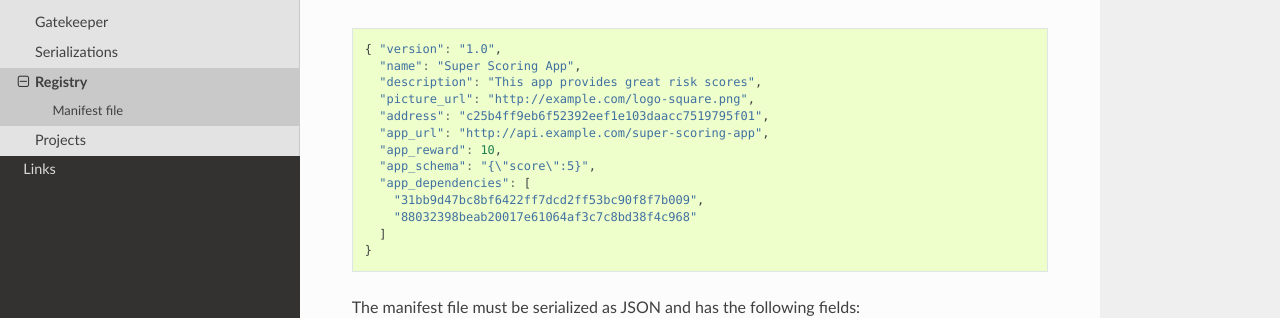
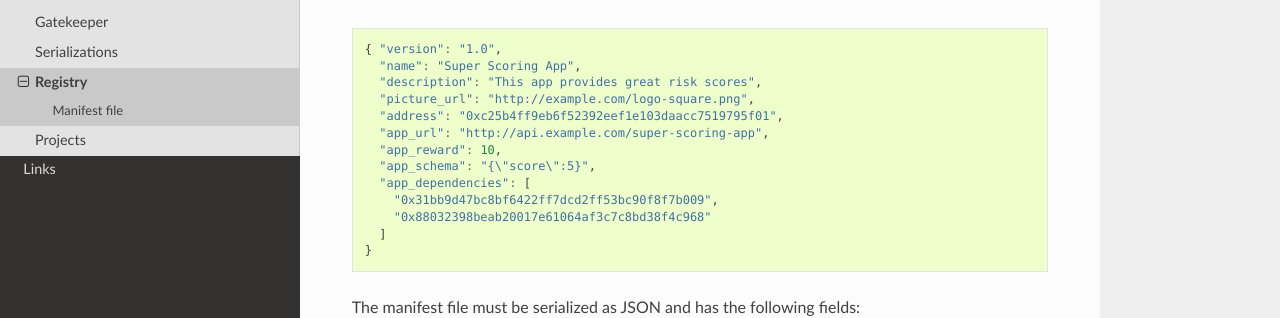
Before and after one commit to reputation-network/rey-docs, a Sphinx documentation site: the page built from docs/contents/reference/registry.rst, in a window 1280 px wide and 1225 px high. Shown: the part 332-650 px from the top of the window. Built offline with Sphinx 7.4.7 and the Read the Docs theme 2.0.0, drawn with Linux system fonts in a browser that asks for light colours.

Commit message:
Fix typo in manifest

```diff
--- a/docs/contents/reference/registry.rst
+++ b/docs/contents/reference/registry.rst
@@ -19,13 +19,13 @@ A sample manifest file looks as follows:
     "name": "Super Scoring App",
     "description": "This app provides great risk scores",
     "picture_url": "http://example.com/logo-square.png",
-    "address": "c25b4ff9eb6f52392eef1e103daacc7519795f01",
+    "address": "0xc25b4ff9eb6f52392eef1e103daacc7519795f01",
     "app_url": "http://api.example.com/super-scoring-app",
     "app_reward": 10,
     "app_schema": "{\"score\":5}",
     "app_dependencies": [
-      "31bb9d47bc8bf6422ff7dcd2ff53bc90f8f7b009",
-      "88032398beab20017e61064af3c7c8bd38f4c968"
+      "0x31bb9d47bc8bf6422ff7dcd2ff53bc90f8f7b009",
+      "0x88032398beab20017e61064af3c7c8bd38f4c968"
     ]
   }
 
```
